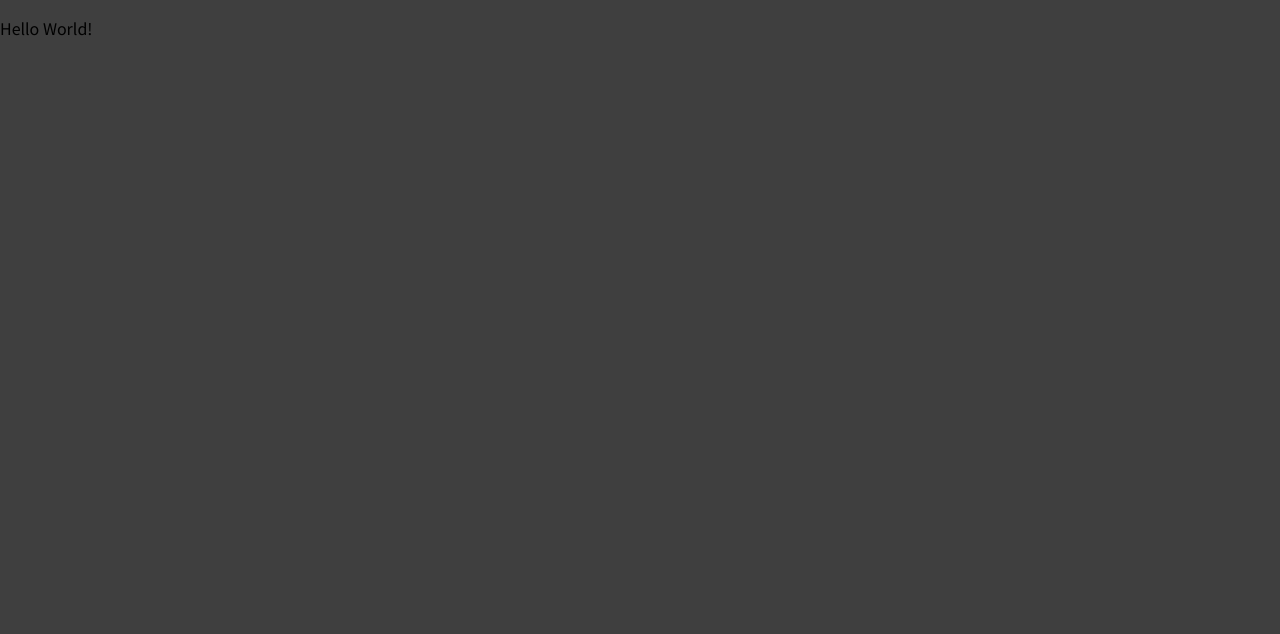
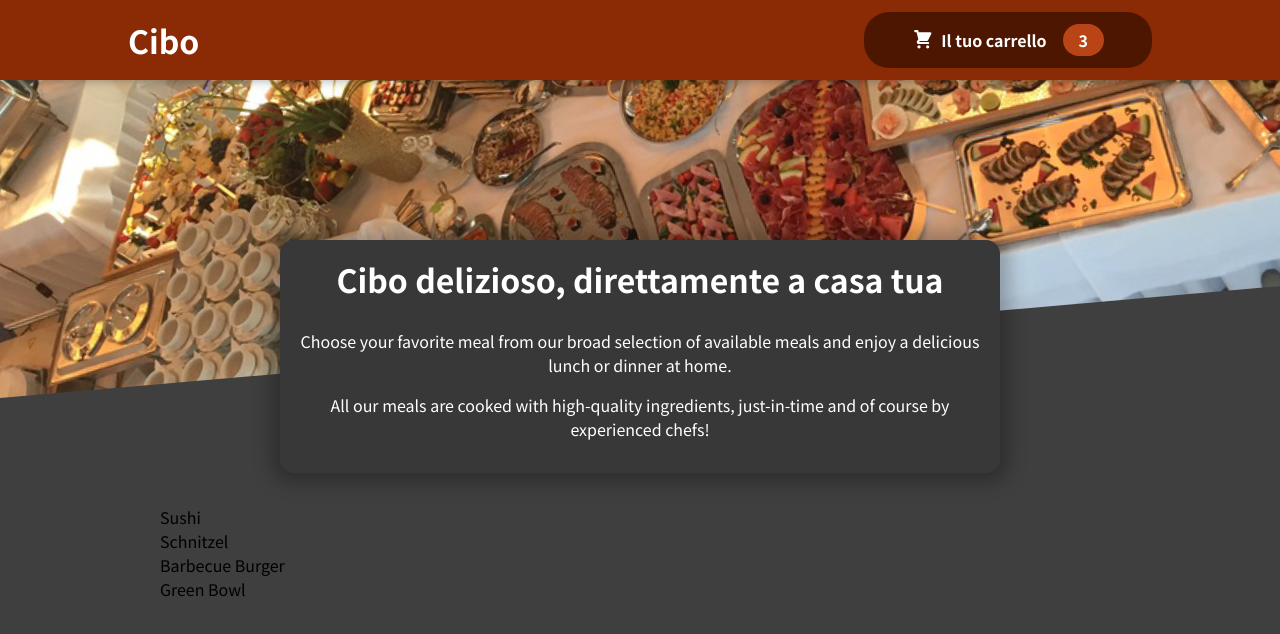
Before and after one commit to andreamosca/food_orders, a React (Create React App) app: page / in a window 1280 px wide. Shown: the top 634 px of the page. Built offline with nearby package versions, Linux system fonts and the light colour scheme.

Commit message:
App.jsx updated

```diff
--- a/src/App.jsx
+++ b/src/App.jsx
@@ -1,7 +1,17 @@
-import './App.css';
+import { Fragment } from "react"
+import "./App.css"
+import Header from "./components/Layout/Header/Header"
+import Meals from "./components/Meals/Meals"
 
 function App() {
-  return (<p>Hello World!</p>);
+  return (
+    <Fragment>
+      <Header/>
+      <main>
+        <Meals></Meals>
+      </main>
+    </Fragment>
+  )
 }
 
-export default App;
+export default App
```
